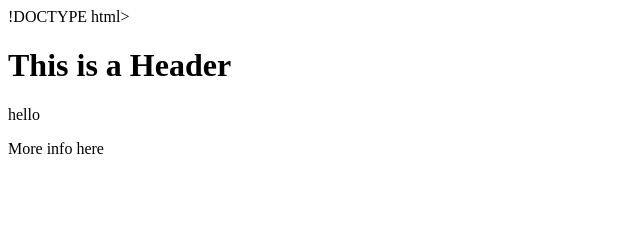
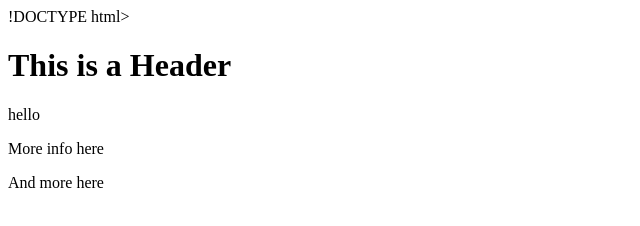
Before and after one commit to BrettMathiesen/git-test, a website: page index.html in a window 1280 px wide. Shown: the whole page, without its empty margins (0-640 px from the left). Drawn offline with Linux system fonts and the light colour scheme.

Commit message:
using NPM

```diff
--- a/index.html
+++ b/index.html
@@ -4,5 +4,6 @@
       <h1>This is a Header</h1>
       <p> hello</p>
       <p>More info here</p>
+      <p>And more here</p>
    </body>
 </html>
```
Also changed, not shown: package.json (added, +24 -0 lines), 3 other files.
